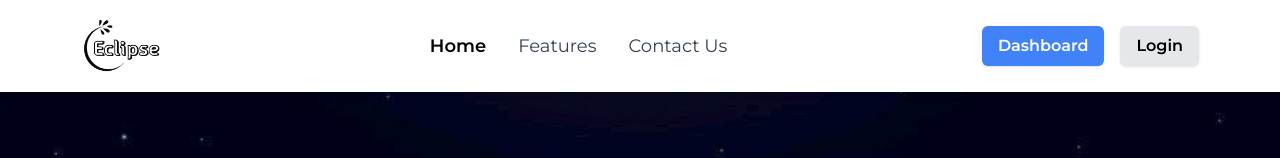
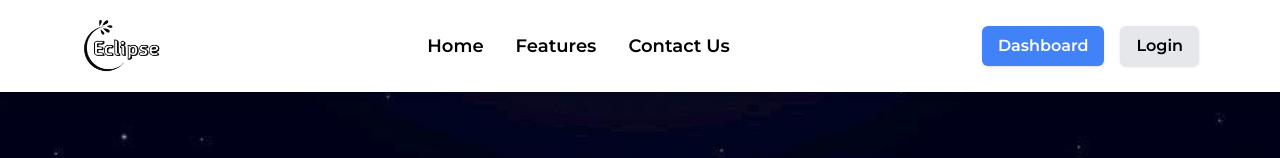
Before and after one commit to rudransh-shrivastava/hackathon-mits-backend, a React (Vite) app: page / in a window 1280 px wide. Shown: the top 158 px of the page. Built offline with nearby package versions, Linux system fonts and the light colour scheme.

Commit message:
navebar update 2

```diff
--- a/src/components/navbar.jsx
+++ b/src/components/navbar.jsx
@@ -26,13 +26,13 @@ return (
           </Link>
         </li>
         <li>
-          <Link
+          <a target="blank" href = "https://github.com/rudransh-shrivastava/hackathon-mits-frontend/blob/main/README.md"
+          className={`relative ${active === "Home" ? "text-black font-semibold" : "text-gray-700"}`}>Features</a>
+          {/* <Link
             to="/features"
             className={`relative ${active === "Features" ? "text-black font-semibold" : "text-gray-700"}`}
             onClick={() => setActive("Features")}
-          >
-            Features
-          </Link>
+          > */}
         </li>
         {/* <li>
           <Link
@@ -46,7 +46,7 @@ return (
         <li>
           <Link
             to="/contactus"
-            className={`relative ${active === "Contact Us" ? "text-black font-semibold" : "text-gray-700"}`}
+            className={`relative ${active === "Home" ? "text-black font-semibold" : "text-gray-700"}`}
             onClick={() => setActive("Contact Us")}
           >
             Contact Us
```
